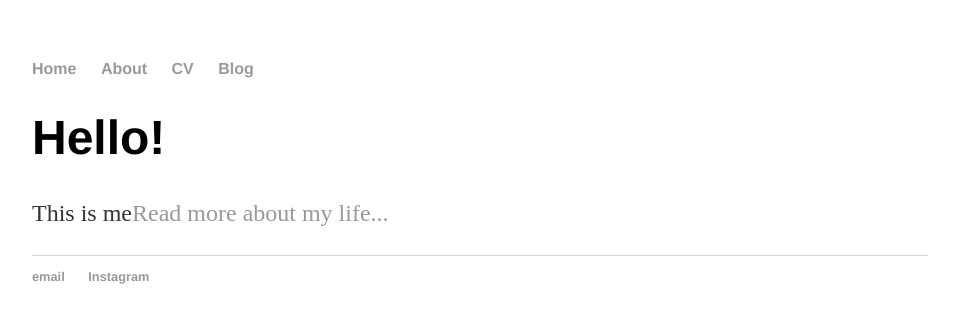
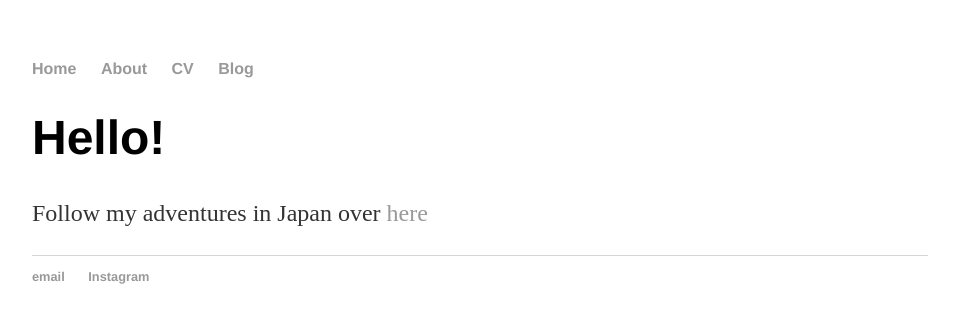
Before and after one commit to spioupiou/spioupiou.github.io, a Jekyll site: the page built from index.html, in a window 1280 px wide. Shown: the top 323 px of the page, without its empty margins (160-1119 px from the left). Built offline with Jekyll 4.4.1, drawn with Linux system fonts in a browser that asks for light colours.

Commit message:
Update index.html

```diff
--- a/index.html
+++ b/index.html
@@ -4,5 +4,5 @@ title: Adventures in Japan
 ---
 <div class="blurb">
 	<h1>Hello!</h1>
-	<p>This is me<a href="/about">Read more about my life...</a></p>
+	<p>Follow my adventures in Japan over <a href="/blog">here</a></p>
 </div><!-- /.blurb -->
```
